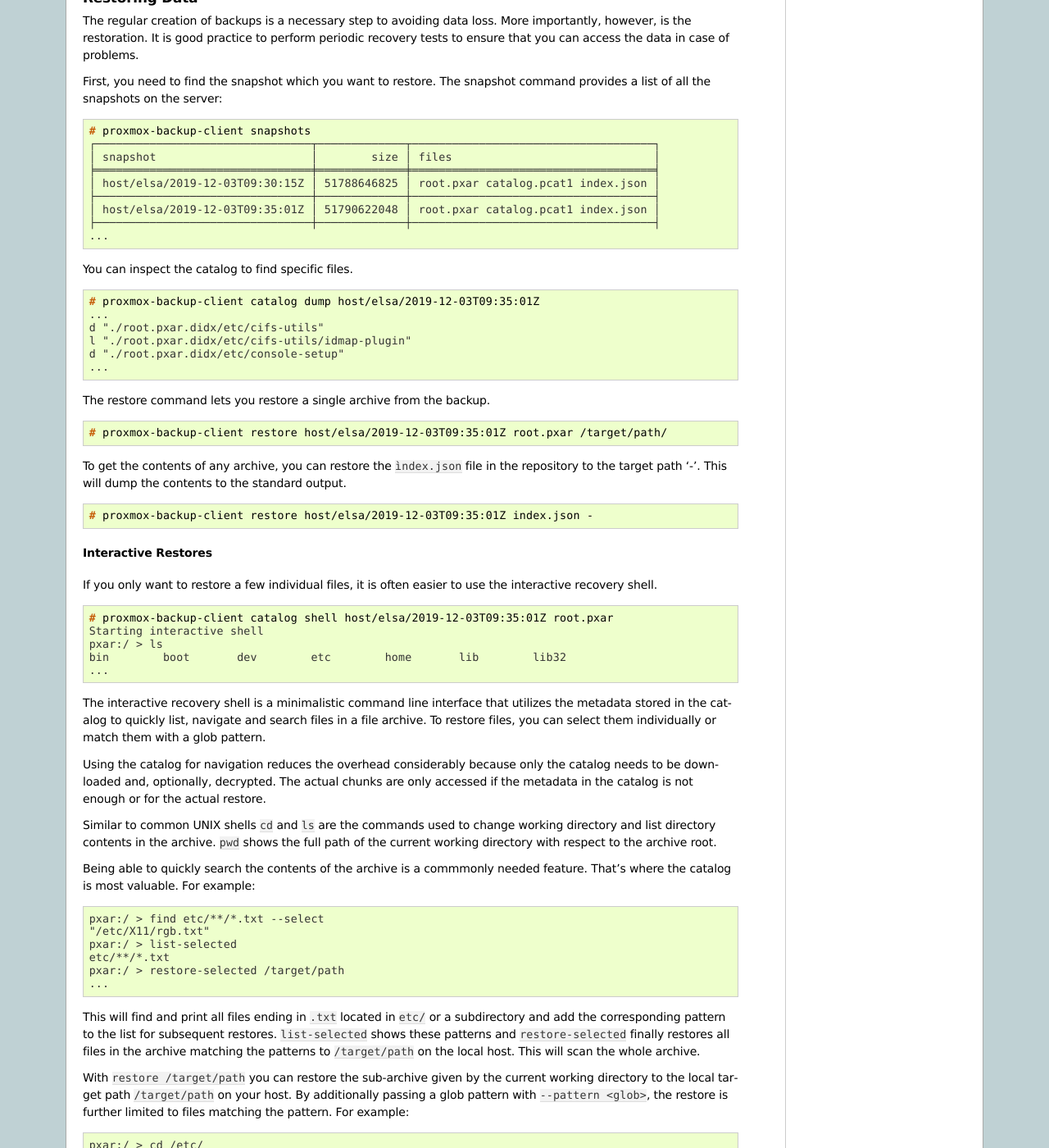
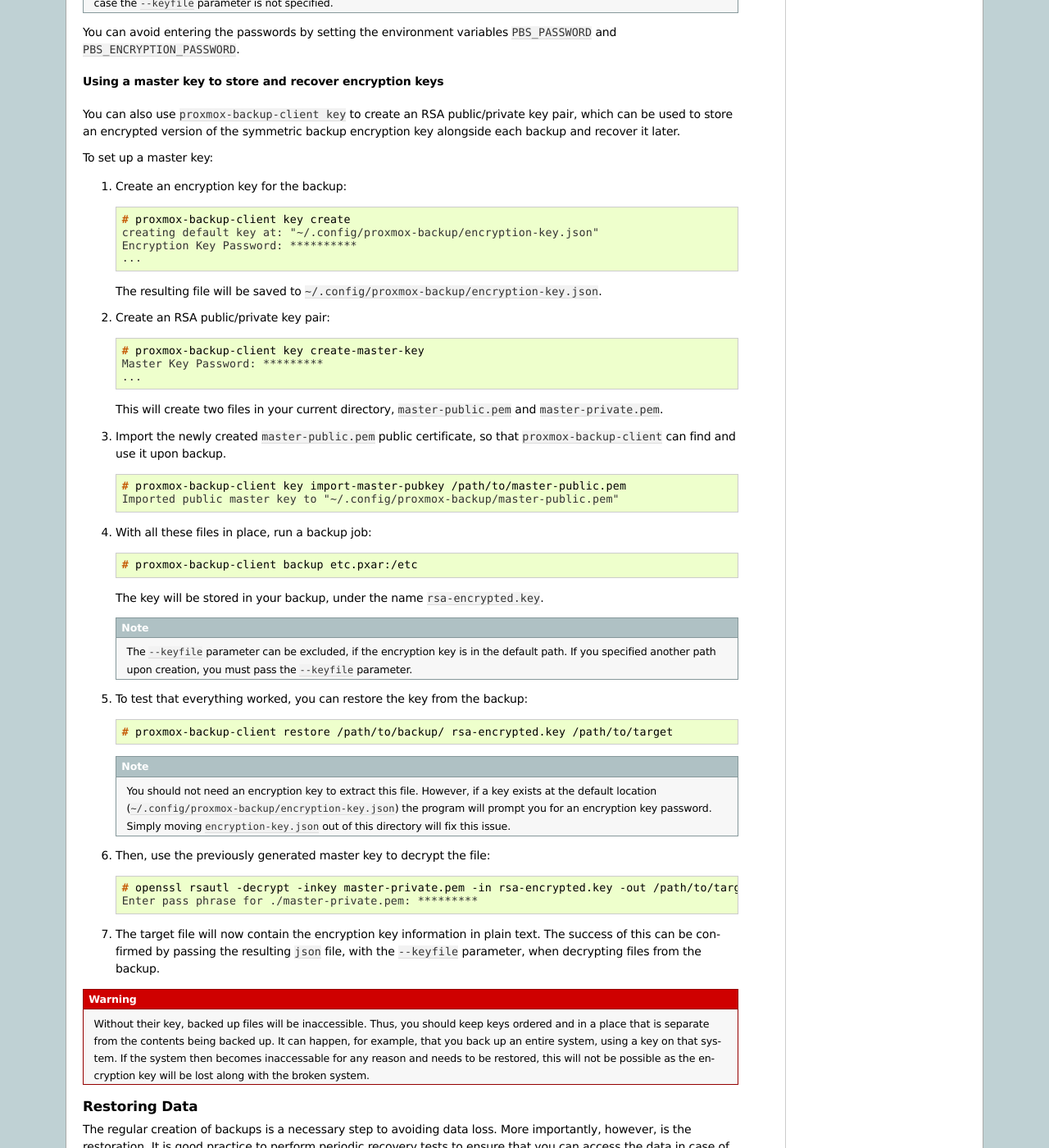
Before and after one commit to proxmox/proxmox-backup, a Sphinx documentation site: the page built from docs/administration-guide.rst, in a window 1280 px wide and 1400 px high, scrolled down 9611 px. Shown: the whole window at 82% size. Built offline with Sphinx 7.4.7, drawn with Linux system fonts in a browser that asks for light colours; some of the changed text lies outside the part shown.

Commit message:
admin-guide: add section explaining master keys
Adds a section under encryption which goes into detail on how to
use a master key to store and recover backup encryption keys.

Signed-off-by: Dylan Whyte <d.whyte@proxmox.com>

```diff
--- a/docs/administration-guide.rst
+++ b/docs/administration-guide.rst
@@ -677,6 +677,8 @@
 
   # proxmox-backup-client key create /path/to/my-backup.key --kdf none
 
+Having created this key, it is now possible to create an encrypted backup, by
+passing the ``--keyfile`` parameter, with the path to the key file.
 
 .. code-block:: console
 
@@ -685,12 +687,95 @@
   Encryption Key Password: **************
   ...
 
+.. Note:: If you do not specify the name of the backup key, the key will be
+  created in the default location
+  ``~/.config/proxmox-backup/encryption-key.json``. ``proxmox-backup-client``
+  will also search this location by default, in case the ``--keyfile``
+  parameter is not specified.
 
 You can avoid entering the passwords by setting the environment
 variables ``PBS_PASSWORD`` and ``PBS_ENCRYPTION_PASSWORD``.
 
-.. todo:: Explain master-key
+Using a master key to store and recover encryption keys
+^^^^^^^^^^
 
+You can also use ``proxmox-backup-client key`` to create an RSA public/private
+key pair, which can be used to store an encrypted version of the symmetric
+backup encryption key alongside each backup and recover it later.
+
+To set up a master key:
+
+1. Create an encryption key for the backup:
+
+   .. code-block:: console
+
+     # proxmox-backup-client key create
+     creating default key at: "~/.config/proxmox-backup/encryption-key.json"
+     Encryption Key Password: **********
+     ...
+
+   The resulting file will be saved to ``~/.config/proxmox-backup/encryption-key.json``.
+
+2. Create an RSA public/private key pair:
+
+   .. code-block:: console
+
+     # proxmox-backup-client key create-master-key
+     Master Key Password: *********
+     ...
+
+   This will create two files in your current directory, ``master-public.pem``
+   and ``master-private.pem``.
+
+3. Import the newly created ``master-public.pem`` public certificate, so that
+   ``proxmox-backup-client`` can find and use it upon backup.
+
+   .. code-block:: console
+
+     # proxmox-backup-client key import-master-pubkey /path/to/master-public.pem
+     Imported public master key to "~/.config/proxmox-backup/master-public.pem"
+
+4. With all these files in place, run a backup job:
+
+   .. code-block:: console
+
+     # proxmox-backup-client backup etc.pxar:/etc
+
+   The key will be stored in your backup, under the name ``rsa-encrypted.key``.
+
+   .. Note:: The ``--keyfile`` parameter can be excluded, if the encryption key
+     is in the default path. If you specified another path upon creation, you
+     must pass the ``--keyfile`` parameter.
+
+5. To test that everything worked, you can restore the key from the backup:
+
+   .. code-block:: console
+
+     # proxmox-backup-client restore /path/to/backup/ rsa-encrypted.key /path/to/target
+
+   .. Note:: You should not need an encryption key to extract this file. However, if
+     a key exists at the default location
+     (``~/.config/proxmox-backup/encryption-key.json``) the program will prompt
+     you for an encryption key password. Simply moving ``encryption-key.json``
+     out of this directory will fix this issue.
+
+6. Then, use the previously generated master key to decrypt the file:
+
+   .. code-block:: console
+
+     # openssl rsautl -decrypt -inkey master-private.pem -in rsa-encrypted.key -out /path/to/target
+     Enter pass phrase for ./master-private.pem: *********
+
+7. The target file will now contain the encryption key information in plain
+   text. The success of this can be confirmed by passing the resulting ``json``
+   file, with the ``--keyfile`` parameter, when decrypting files from the backup.
+
+.. warning:: Without their key, backed up files will be inaccessible. Thus, you should
+  keep keys ordered and in a place that is separate from the contents being
+  backed up. It can happen, for example, that you back up an entire system, using
+  a key on that system. If the system then becomes inaccessable for any reason
+  and needs to be restored, this will not be possible as the encryption key will be
+  lost along with the broken system.
 
 Restoring Data
 ~~~~~~~~~~~~~~
```
